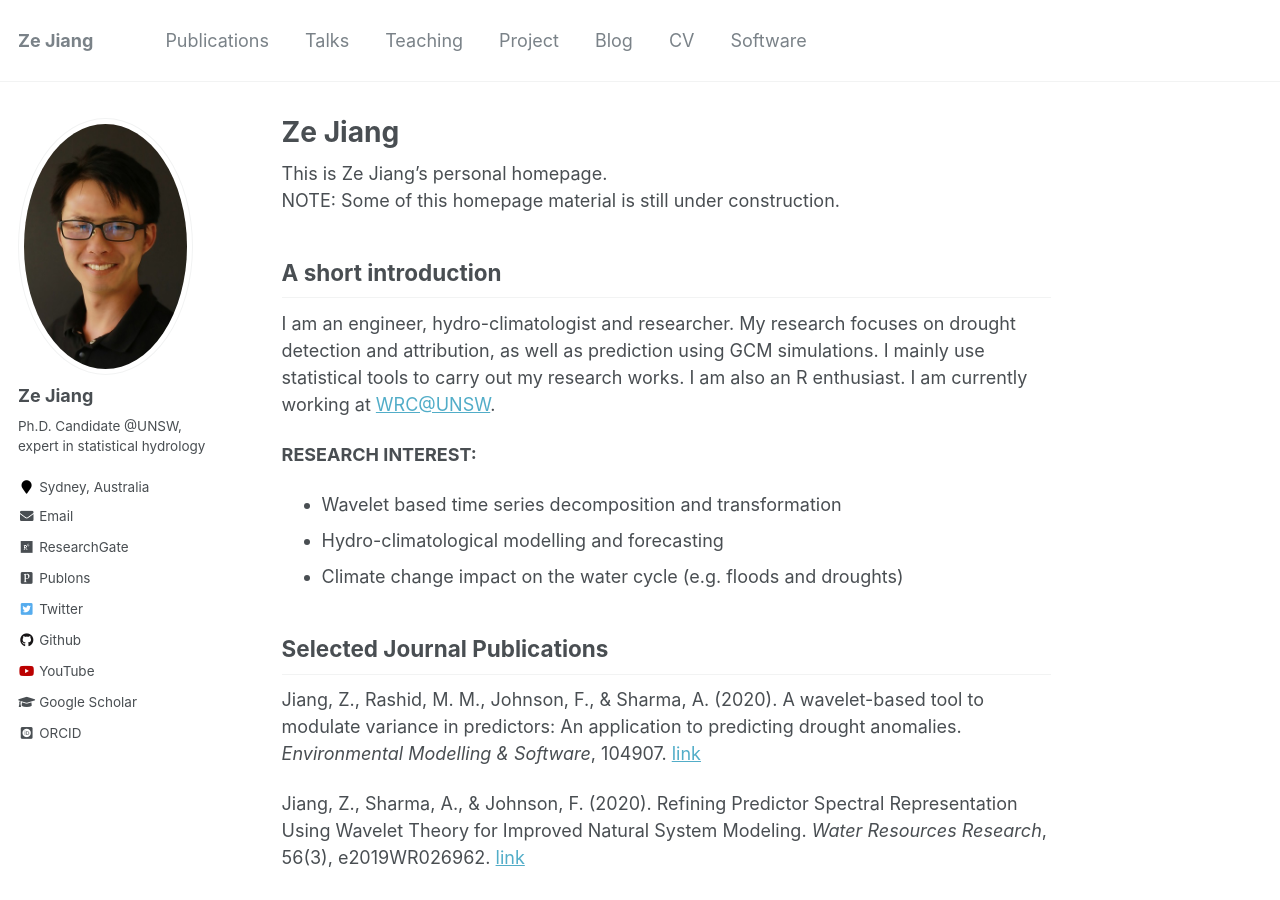
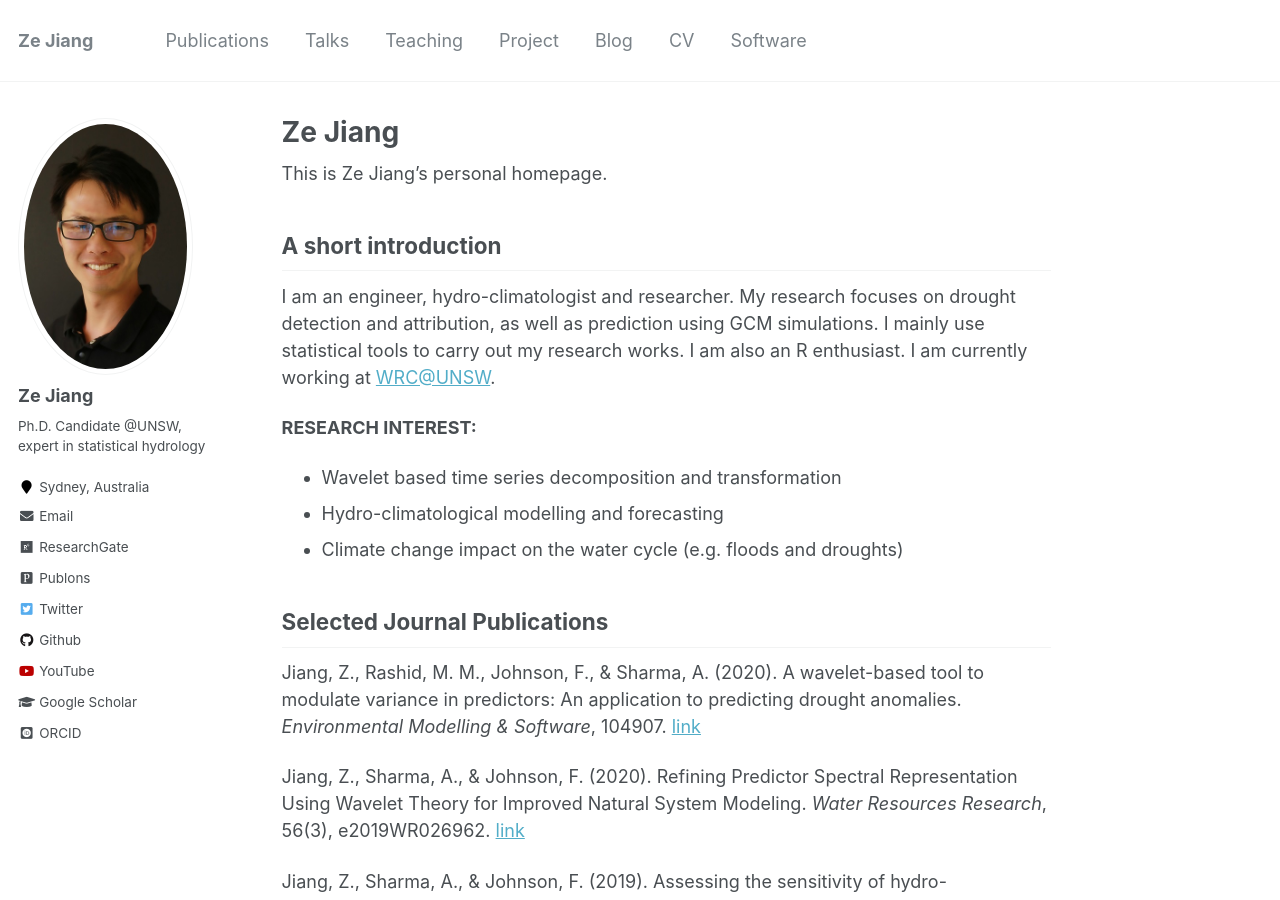
Before and after one commit to zejiang-unsw/zejiang-unsw.github.io, a Jekyll site: the page built from _pages/about.md, in a window 1280 px wide and 900 px high. Built offline with Jekyll 4.4.1, drawn with Linux system fonts in a browser that asks for light colours; some web fonts are replaced.

Commit message:
update talkmap.html

```diff
--- a/_pages/about.md
+++ b/_pages/about.md
@@ -8,8 +8,7 @@
   - /about.html
 ---
 
-This is Ze Jiang's personal homepage. <br/>
-NOTE: Some of this homepage material is still under construction.
+This is Ze Jiang's personal homepage.
 
 ## A short introduction
 I am an engineer, hydro-climatologist and researcher. My research focuses on drought detection and attribution, as well as prediction using GCM simulations. I mainly use statistical tools to carry out my research works. I am also an R enthusiast. I am currently working at [WRC@UNSW](https://www.wrc.unsw.edu.au/).
--- a/_pages/talkmap.html
+++ b/_pages/talkmap.html
@@ -5,5 +5,5 @@
 author_profile: true
 ---
 
-<p>This map is generated from a Jupyter Notebook file in <a href="https://github.com/academicpages/academicpages.github.io/blob/master/_talks/talkmap.ipynb">/_talks/talkmap.ipynb</a>, which mines the location fields in the .md files in _talks/.</p>
+<p>This map is generated from a Jupyter Notebook file in <a href="https://github.com/zejiang-unsw/zejiang-unsw.github.io/blob/master/talkmap.ipynb">/_talks/talkmap.ipynb</a>, which mines the location fields in the .md files in _talks/.</p>
 <iframe src="/talkmap/map.html" height="700" width="850" style="border:none;"></iframe>
```
